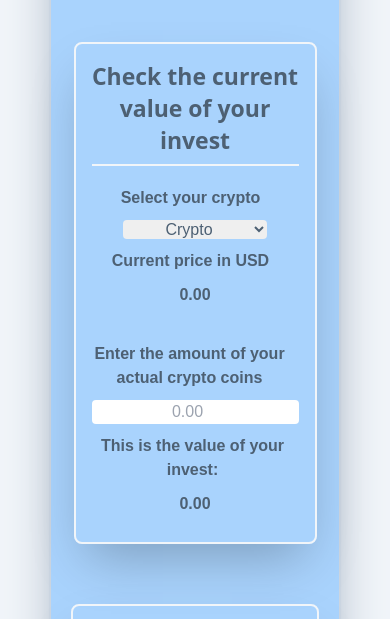
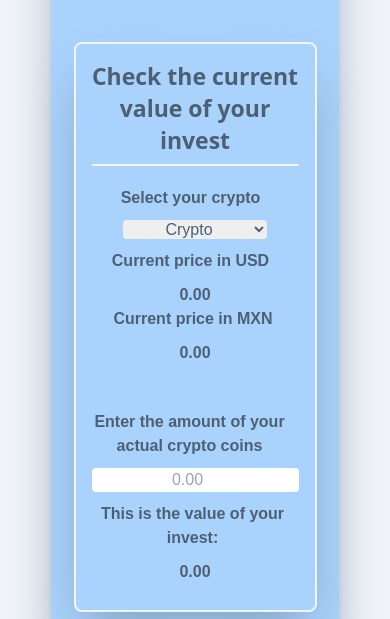
Before and after one commit to AngelMond/Crypto-Check, a plain HTML site: page index.html in a window 390 px wide. Shown: the part 148-767 px from the top of the page. Drawn offline with nearby package versions, Linux system fonts and the light colour scheme; no server answers.

Commit message:
Created new spans to display price in MXN

```diff
--- a/assets/css/styles.scss
+++ b/assets/css/styles.scss
@@ -80,6 +80,11 @@
         margin-right: 5px;
     }
 
+    #headerCurrentPriceMxn{
+        flex-basis: 30%;
+        margin-right: 5px;
+    }
+
     #enterAmountHeader{
         flex-basis: 30%;
         margin-right: 5px;
@@ -91,6 +96,10 @@
     }
 
     #selectCrypto{
+        flex-basis: 45%;
+    }
+
+    #currentPriceMxn{
         flex-basis: 45%;
     }
 
@@ -128,6 +137,11 @@
     }
 
     #headerCurrentPrice{
+        flex-basis: 40%;
+        margin-right: 5px;
+    }
+
+    #headerCurrentPriceMxn{
         flex-basis: 40%;
         margin-right: 5px;
     }
@@ -196,6 +210,12 @@
     }
 
     #currentPrice{
+        flex-basis: 100%;
+        margin: 0 auto;
+        text-align: center;
+    }
+
+    #currentPriceMxn{
         flex-basis: 100%;
         margin: 0 auto;
         text-align: center;
--- a/assets/js/script.js
+++ b/assets/js/script.js
@@ -8,6 +8,8 @@ var valores = 0;
 
 
 var userAmount = $('#userAmount');
+
+
 
 userAmount.on('keyup', () => {
 
@@ -29,10 +31,6 @@ userAmount.on('keyup', () => {
     totalValue()
 
 })
-
-
-
-
 
 
 
--- a/index.html
+++ b/index.html
@@ -54,6 +54,13 @@
 
                         <!--Here goes the code from the cryptos current price-->
                         <span id="currentPrice" class="basis-5/12 text-left lg:mt-3 text-center mb-2.5 lg:ml-4 font-semibold"> 0.00 </span>
+
+
+                        <!--Display price in mexican pesos-->
+                        <span id="headerCurrentPriceMxn"  class=" mb-2.5 lg:basis-5/12 text-right pr-1 lg:mt-3 font-semibold ">Current price in MXN</span>
+
+                        <!-- Append to this span-->
+                        <span id="currentPriceMxn" class="basis-5/12 text-left lg:mt-3 text-center mb-2.5 lg:ml-4 font-semibold"> 0.00 </span>
 
                         <!--Enter users invest-->
                         <label id="enterAmountHeader" for="enterAmount" class=" font-semibold basis-5/12 mb-2.5 text-right pr-1.5 lg:mt-3 lg:basis-5/12 lg:mr-2">Enter the amount of your actual crypto coins</label>
```
